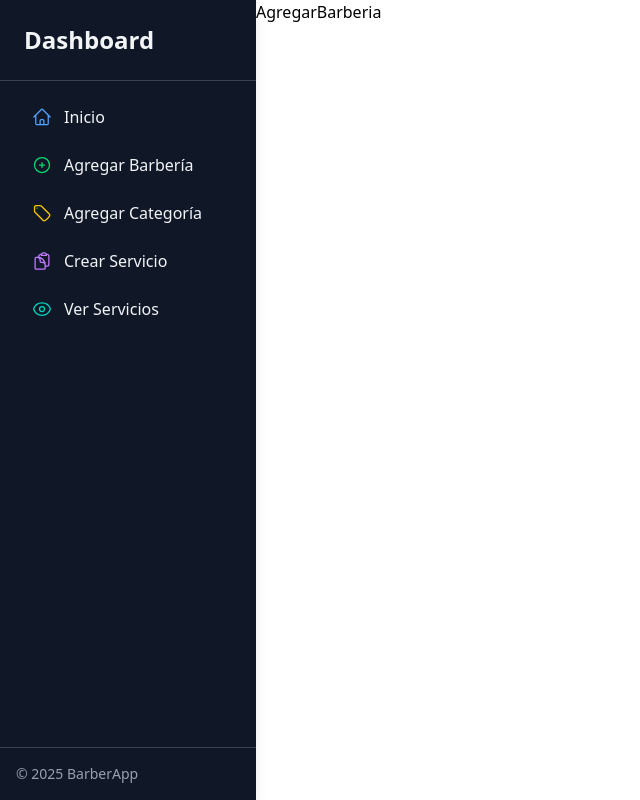
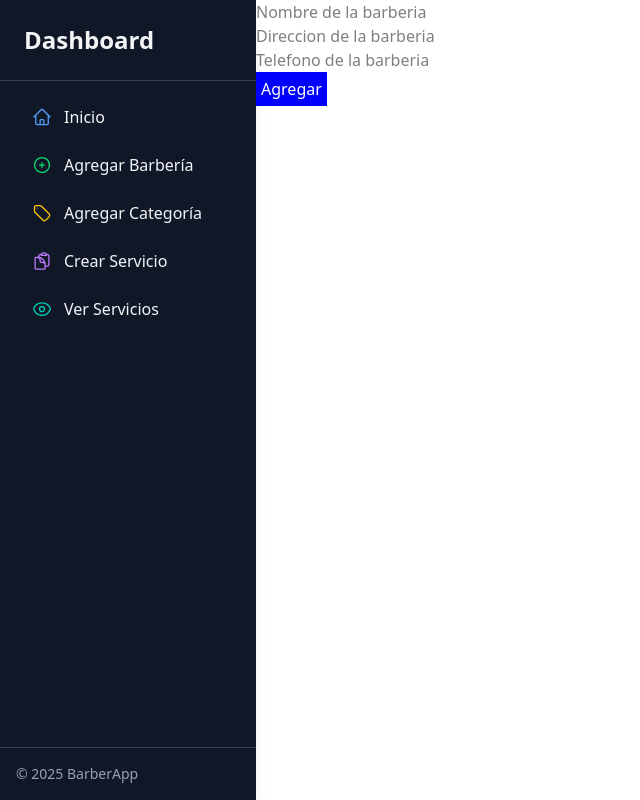
Before and after one commit to AlanLange/Frontend-DFS, a React (Vite) app: page /agregar-barberia in a window 1280 px wide. Shown: the whole page, without its empty margins (0-640 px from the left). Built offline with nearby package versions, Linux system fonts and the light colour scheme.

Commit message:
avances crud

```diff
--- a/package.json
+++ b/package.json
@@ -34,8 +34,5 @@
     "eslint-plugin-react-refresh": "^0.4.22",
     "globals": "^16.4.0",
     "vite": "npm:rolldown-vite@7.1.14"
-  },
-  "overrides": {
-    "vite": "npm:rolldown-vite@7.1.14"
   }
 }
--- a/src/pages/AgregarBarberia.jsx
+++ b/src/pages/AgregarBarberia.jsx
@@ -1,6 +1,43 @@
+import { useForm } from "react-hook-form";
+import api from "../api/api";
 
 export const AgregarBarberia = () => {
+  const { register, handleSubmit } = useForm();
+
+  const onSubmit = (data) => {
+    console.log(data);
+    api
+      .post("/barberia", data)
+      .then((res) => {
+        console.log(res.data);
+      })
+      .catch((err) => {
+        console.log(err);
+      });
+  };
+
   return (
-    <div>AgregarBarberia</div>
-  )
-}
+    <>
+      <form onSubmit={handleSubmit(onSubmit)}>
+        <input {...register("nombre")} placeholder="Nombre de la barberia" />
+        <br />
+        <input
+          {...register("direccion")}
+          placeholder="Direccion de la barberia"
+        />
+        <br />
+        <input
+          {...register("telefono")}
+          placeholder="Telefono de la barberia"
+        />
+        <br />
+        <button
+          style={{ backgroundColor: "blue", color: "white", padding: "5px" }}
+          type="submit"
+        >
+          Agregar
+        </button>
+      </form>
+    </>
+  );
+};
--- a/src/pages/AgregarCategoria.jsx
+++ b/src/pages/AgregarCategoria.jsx
@@ -1,6 +1,31 @@
+import { useForm } from "react-hook-form"
+import api from "../api/api";
 
 export const AgregarCategoria = () => {
+
+
+  const { register, handleSubmit } = useForm()
+
+
+  const onSubmit = (data) => {
+    console.log(data);
+    api
+      .post("/categorias", data)
+      .then((res) => {
+        console.log(res.data);
+      })
+      .catch((err) => {
+        console.log(err);
+      });
+  };
+
+
   return (
-    <div>AgregarCategoria</div>
+    <>
+      <form onSubmit={handleSubmit(onSubmit)}>
+        <input {...register("nombre")} placeholder="Nombre de la categoría" />
+        <button type="submit">Agregar</button>
+      </form>
+    </>
   )
 }
--- a/src/pages/CrearServicio.jsx
+++ b/src/pages/CrearServicio.jsx
@@ -1,6 +1,60 @@
+import { useForm } from "react-hook-form";
+import api from "../api/api";
+import { useState, useEffect } from "react";
 
 export const CrearServicio = () => {
+
+  const { register, handleSubmit } = useForm();
+  const [categorias, setCategorias] = useState([]);
+
+
+  useEffect(() => {
+      api.get("/categorias")
+      .then((res) => {
+        console.log(res.data);
+        setCategorias(res.data);
+      })
+      .catch((err) => {
+        console.log(err);
+      });
+
+    return () => {
+
+    };
+  }, []);(() => {
+
+    return () => {
+
+    };
+  }, []);
+
+
+  const onSubmit = (data) => {
+    api
+      .post("/servicios", data)
+      .then((res) => {
+        console.log(res.data);
+      })
+      .catch((err) => {
+        console.log(err);
+      });
+  };
+
   return (
-    <div>CrearServicio</div>
+    <form onSubmit={handleSubmit(onSubmit)}>
+      <input {...register("nombre")} placeholder="Nombre del servicio" /><br />
+      <input {...register("descripcion")} placeholder="Descripción del servicio" /><br />
+      <input {...register("precio")} placeholder="Precio del servicio" /><br />
+      <select {...register("categoria")}>
+        <option value="">Seleccione una categoría</option>
+        {
+          categorias.categorias && categorias.categorias.map((categoria) => (
+            <option key={categoria._id} value={categoria._id}>{categoria.nombre}</option>
+          ))
+        }
+      </select><br />
+      <input {...register("duracion")} placeholder="Duración del servicio" /><br />
+      <button type="submit" style={{ backgroundColor: "blue", color: "white", padding: "5px" }}>Crear Servicio</button>
+    </form>
   )
 }
--- a/src/pages/VerServicios.jsx
+++ b/src/pages/VerServicios.jsx
@@ -1,6 +1,55 @@
+import { useEffect, useState } from "react";
+import api from "../api/api";
 
 export const VerServicios = () => {
+
+  const [servicios, setServicios] = useState([]);
+
+
+
+
+  useEffect(() => {
+    api.get("/servicios")
+      .then((res) => {
+        setServicios(res.data);
+        console.log(res.data);
+      })
+      .catch((err) => {
+        console.log(err);
+      });
+
+    return () => {
+      setServicios([]);
+    };
+  }, []);
+
+  const handleDelete = (id) => {
+    api.delete(`/servicios/${id}`)
+      .then((res) => {
+        setServicios(servicios.servicios.filter((servicio) => servicio._id !== id));
+      })
+      .catch((err) => {
+        console.log(err);
+      });
+  };
+
   return (
-    <div>VerServicios</div>
+    <div>
+      <h1>Servicios</h1>
+      {
+        servicios.servicios && servicios.servicios.map((servicio) => (
+          <div style={{ border: "1px solid black", margin: "10px", padding: "10px", display: "flex", justifyContent: "space-between", alignItems: "center" }}>
+          <div key={servicio._id} >
+            <h2>Nombre: {servicio.nombre}</h2>
+            <p>Descripcion:{servicio.descripcion}</p>
+            <p>Precio: {servicio.precio}</p>
+            <p>Categoría: {servicio.categoria}</p>
+            <p>Duración: {servicio.duracion}</p>
+          </div>
+          <div><button style={{ paddingLeft:"20px", cursor:"pointer"}} onClick={() => handleDelete(servicio._id)}>borrar</button></div>
+          </div>
+        ))
+      }
+    </div>
   )
 }
```
Also changed, not shown: 1 other file (tests, documents, lock files or other folders).
